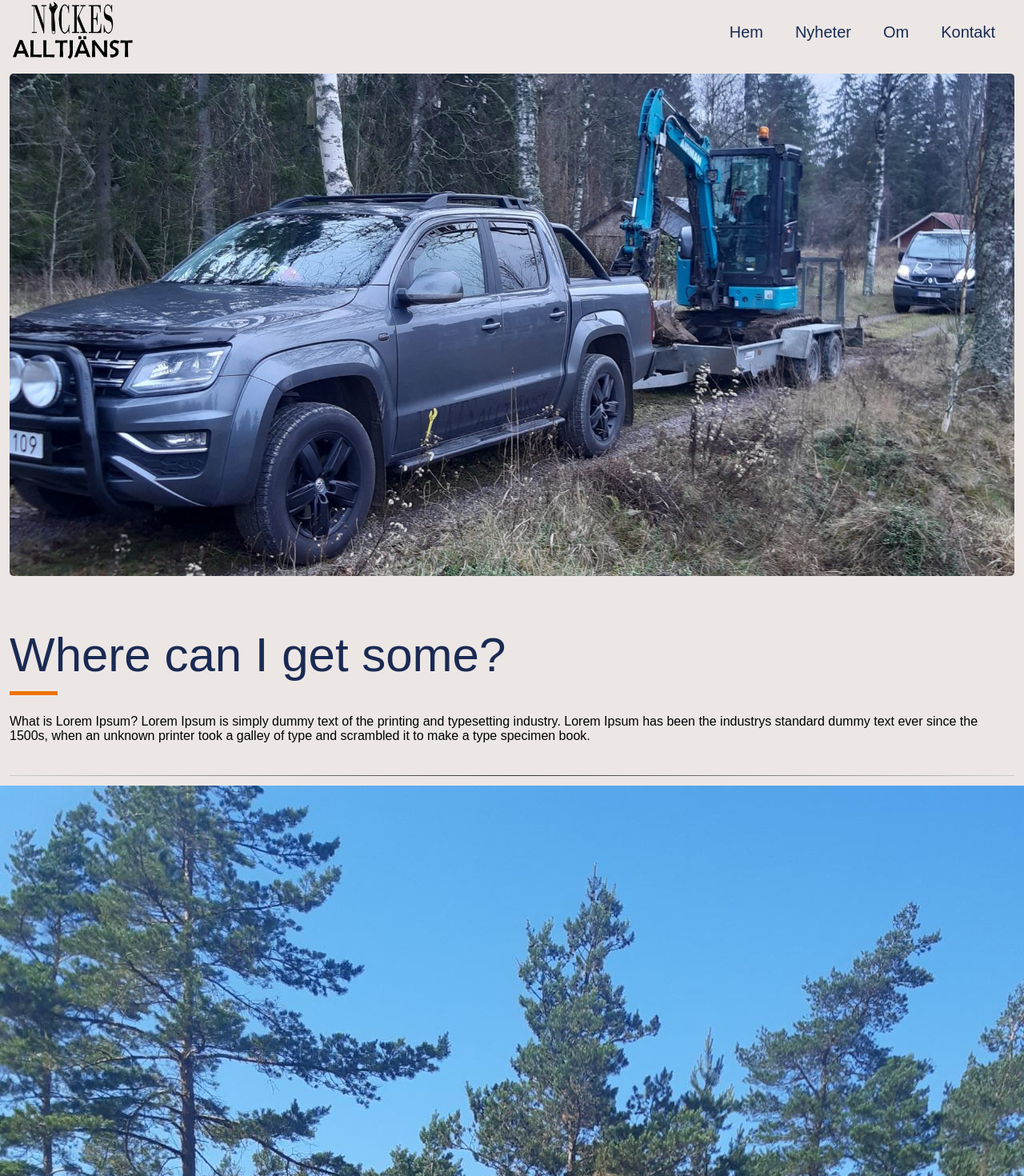
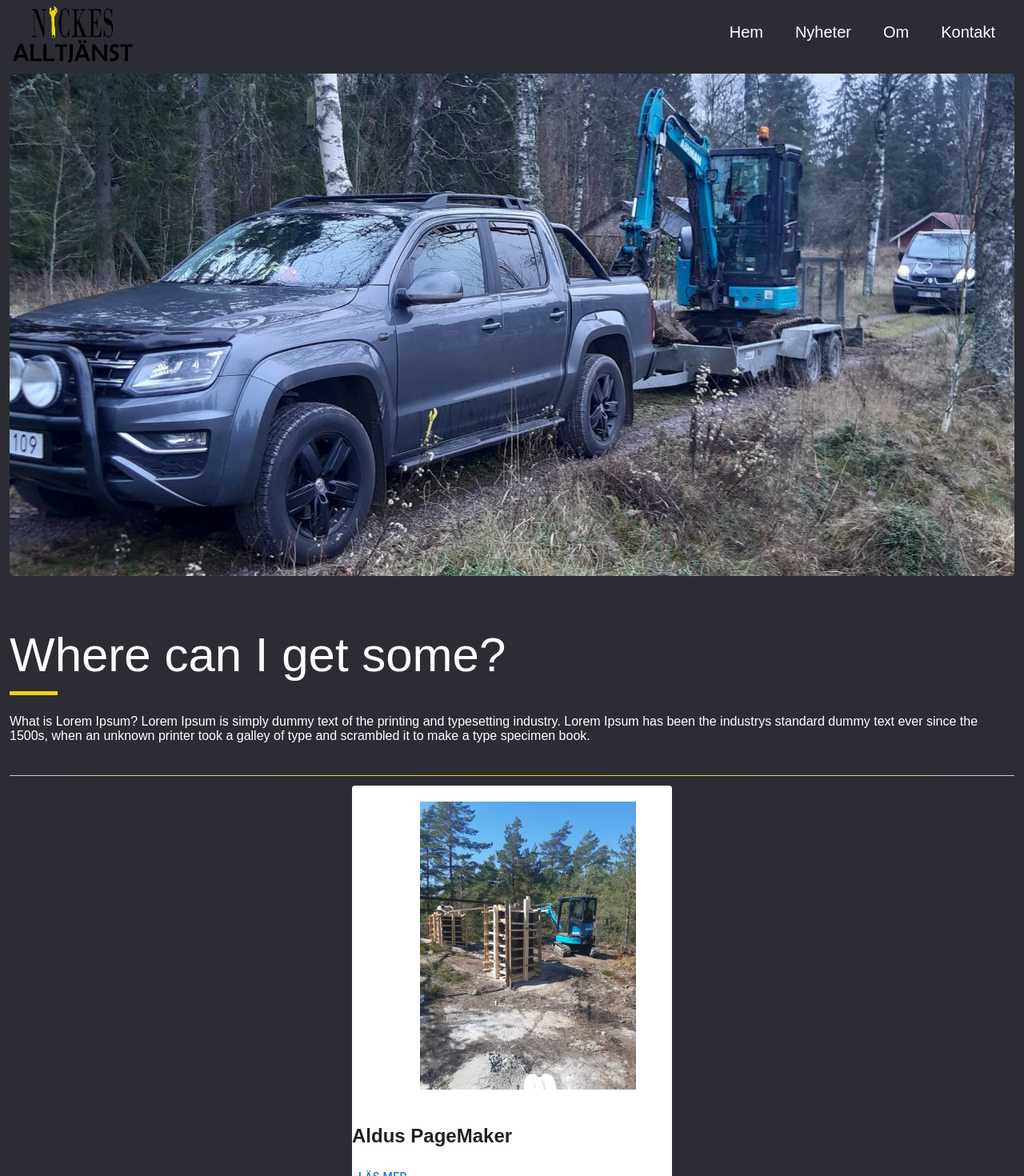
Before and after one commit to skinksteek/nickesalltjanst, a React (Create React App) app: page / in a window 1280 px wide. Shown: the top 1470 px of the page at 80% size. Built offline with nearby package versions, Linux system fonts and the light colour scheme.

Commit message:
styling and changed color scheme

```diff
--- a/src/assets/styles/carousel.css
+++ b/src/assets/styles/carousel.css
@@ -0,0 +1,11 @@
+.carousel-container {
+  margin: 0 auto;
+  width: 50vh;
+}
+
+.carousel-img {
+  height: 45vh;
+  width: 100%;
+  object-fit: contain;
+  margin: 20px;
+}
--- a/src/assets/styles/footer.css
+++ b/src/assets/styles/footer.css
@@ -1,12 +1,12 @@
 .footer-parent {
-  background-color: #1a2a53;
+  background-color: var(--lightgrey);
 }
 
 .footer-container {
   display: flex;
   justify-content: center;
   margin: 0 auto;
-  background-color: #1a2a53;
+  background-color: var(--lightgrey);
   color: #ffffff;
   max-width: 1300px;
   gap: 10px 20px;
--- a/src/assets/styles/hero.css
+++ b/src/assets/styles/hero.css
@@ -8,7 +8,7 @@
     -moz-border-radius: 5px 5px 5px 5px;
   }
   h1 {
-    color: #1a2a53;
+    color: var(--white);
     text-transform: none;
     letter-spacing: 0;
     font-size: 60px;
@@ -21,7 +21,7 @@
     display: block;
     height: 5px;
     width: 60px;
-    background: #ee7203;
+    background: var(--yellow);
     margin: 10px 0 0 0;
   }
   p {
@@ -44,6 +44,6 @@
   margin-top: 5vh;
   border: 0;
   height: 1px;
-  background: #333;
-  background-image: linear-gradient(to right, #ccc, #333, #ccc);
+  background: var(--yellow);
+  background-image: linear-gradient(to right, #ccc, var(--yellow), #ccc);
 }
--- a/src/assets/styles/navbar.css
+++ b/src/assets/styles/navbar.css
@@ -1,6 +1,6 @@
 .nav {
   width: auto;
-  background-color: #ece7e5;
+  background-color: var(--grey);
   display: flex;
   justify-content: center;
   align-items: center;
@@ -11,6 +11,7 @@
 
 .nav img {
   width: 150px;
+  margin-top: 10px;
   margin-right: 4vh;
 }
 
@@ -30,7 +31,7 @@
   text-decoration: none;
   font-size: 1.3rem;
   font-weight: 500;
-  color: #1a2a53;
+  color: var(--white);
   font-size: 20px;
 }
 
@@ -40,6 +41,7 @@
   left: 0;
   right: 0;
   animation: mymove 1s ease-in-out;
+  z-index: 2;
 }
 
 .hover-underline::after {
@@ -50,7 +52,7 @@
   height: 2.5px;
   left: 50%;
   position: absolute;
-  background: #ee7203;
+  background: var(--yellow);
   transition: width 0.3s ease 0s, left 0.3s ease 0s;
   width: 0;
 }
@@ -65,7 +67,7 @@
 }
 
 #mobile i {
-  color: #1a2a53;
+  color: var(--yellow);
 }
 
 .dark-overlay {
--- a/src/assets/styles/styles.css
+++ b/src/assets/styles/styles.css
@@ -1,6 +1,14 @@
+:root {
+  --grey: #2c2d34;
+  --lightgrey: #393e46;
+  --yellow: #efd510;
+  --white: #fff;
+}
+
 body {
   margin: 0;
-  background-color: #ece7e5;
+  background-color: var(--grey);
+  color: var(--white);
 }
 
 @media only screen and (min-device-width: 320px) and (max-device-width: 768px) {
--- a/src/components/Carousel.js
+++ b/src/components/Carousel.js
@@ -2,15 +2,14 @@ import React from "react";
 import Carousel from "react-material-ui-carousel";
 import Item from "./Item";
 import { data } from "../assets/json/data";
+import "../assets/styles/carousel.css";
 
 function PhotoSlider() {
   return (
-    <Carousel>
-      {data.map(
-        (item) => (
-          console.log(item.image), (<Item key={item.id} item={item} />)
-        )
-      )}
+    <Carousel className="carousel-container" interval={3000}>
+      {data.map((item) => (
+        <Item key={item.id} item={item} />
+      ))}
     </Carousel>
   );
 }
--- a/src/components/Item.js
+++ b/src/components/Item.js
@@ -1,14 +1,15 @@
 import React from "react";
 import { Paper, Button } from "@mui/material";
 import PropTypes from "prop-types";
+import "../assets/styles/carousel.css";
 
 function Item({ item }) {
   return (
     <Paper>
-      <img src={item.image} alt={item.title}></img>
+      <img src={item.image} alt={item.title} className="carousel-img"></img>
       <h2>{item.title}</h2>
 
-      <Button className="CheckButton">Check it out!</Button>
+      <Button className="CheckButton">Läs mer</Button>
     </Paper>
   );
 }
--- a/src/components/Navbar.js
+++ b/src/components/Navbar.js
@@ -1,7 +1,7 @@
 import "../assets/styles/navbar.css";
 import "../assets/styles/styles.css";
 import React, { useState, useEffect } from "react";
-import logoTrans from "../assets/images/logo-trans.png";
+import logoTrans from "../assets/images/logo-trans-yellow.png";
 
 export default function Navbar() {
   const [clicked, setClicked] = useState(false);
```
Also changed, not shown: src/assets/images/logo-trans-yellow.png (added).
